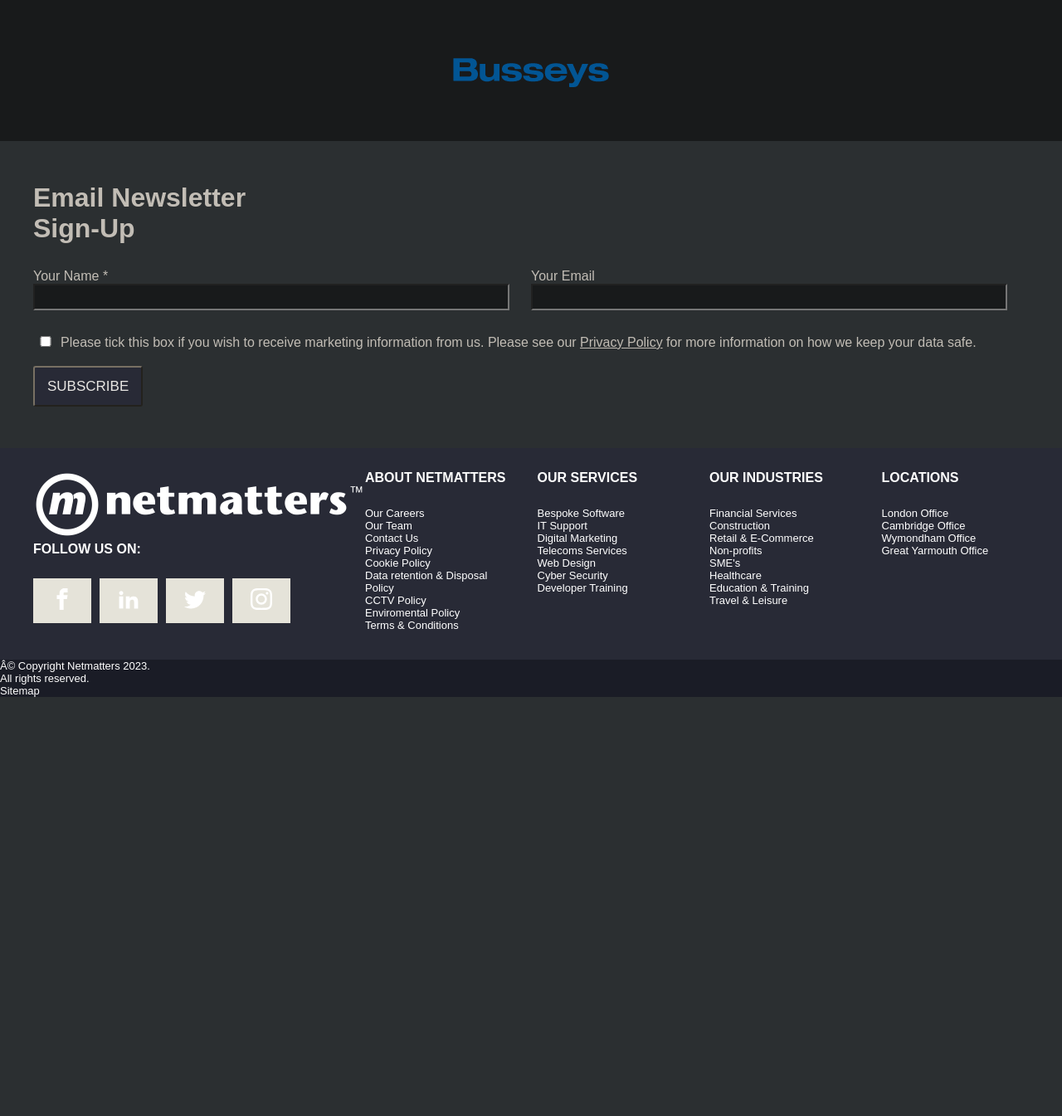
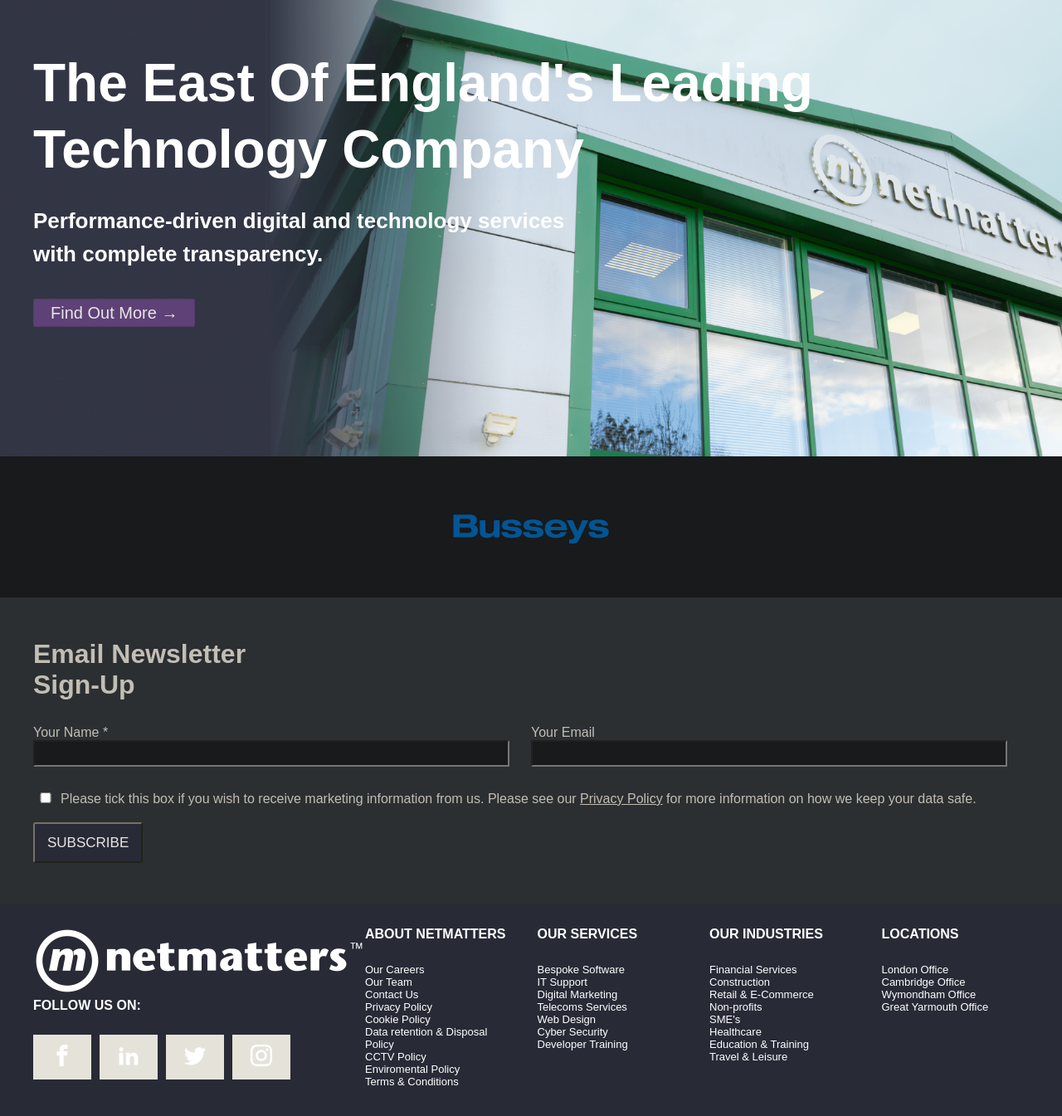
Before and after one commit to DanielH208/example_homepage, a PHP site: page / in a window 1280 px wide. Shown: the part 185-1530 px from the top of the page at 83% size. Before the commit the page ends 1025 px from the top, so only its background shows below. Run offline with PHP 8.4, Linux system fonts and the light colour scheme.

Commit message:
Added banner elements and styling

```diff
--- a/css/application.css
+++ b/css/application.css
@@ -17,6 +17,61 @@
   font-size: 1.063rem;
   border-radius: 3px;
   white-space: normal;
+}
+
+.text > h1 {
+  font-size: 2.5rem;
+  line-height: 3rem;
+  margin: 0 0 1.25rem;
+  font-weight: 600;
+}
+
+.text > p {
+  font-size: 1.25rem;
+  line-height: 1.75rem;
+  margin-top: 0 0 0.375rem;
+  font-weight: 600;
+}
+
+.banner {
+  height: 550px;
+  width: 100%;
+  color: white;
+}
+
+.content {
+  position: relative;
+  z-index: 4;
+  padding: 60px 0px;
+}
+
+.image-cover-container {
+  position: absolute;
+  height: 550px;
+  width: auto;
+}
+
+picture > img {
+  height: 550px;
+  width: 100%;
+  object-fit: cover;
+}
+
+.banner-btn-web {
+  height: auto;
+  padding: 5px 20px;
+  font-size: 1.25rem;
+  border: 1px solid transparent;
+  border-radius: 3px;
+  white-space: normal;
+  text-align: center;
+  vertical-align: middle;
+  color: rgb(232, 230, 227);
+  background-color: rgb(94, 65, 119);
+  border-color: rgb(86, 59, 109);
+  margin-top: 1.938rem;
+  margin-bottom: 1.125;
+  line-height: 50px;
 }
 
 .client-slider {
@@ -169,10 +224,6 @@ footer .container ul li {
 }
 
 @media (max-width: 767px) {
-  h1 {
-    text-align: center;
-    color: green;
-  }
   .footer-social {
     width: 100%;
     flex-wrap: wrap;
@@ -182,6 +233,9 @@ footer .container ul li {
   .link-row {
     display: flex;
     flex-wrap: wrap;
+  }
+  .text {
+    text-align: center;
   }
 }
 @media (min-width: 768px) {
@@ -203,6 +257,14 @@ footer .container ul li {
   .col-md-3 {
     width: 25%;
   }
+  .text > h1 {
+    font-size: 4rem;
+    line-height: 5rem;
+  }
+  .text > p {
+    font-size: 1.625rem;
+    line-height: 2.5rem;
+  }
 }
 @media (min-width: 1260px) {
   .container {
--- a/index.html
+++ b/index.html
@@ -14,6 +14,29 @@
             <h1>fefewrfwerfer</h1>
             <h1>fefewrfwerfer</h1>
         </header>
+        <div class="banner">
+            <div class="image-cover-container">
+                <picture>
+                    <img src="assets/images/asset 3.png">
+                </picture>
+            </div>
+            <div class="content">
+                <div class="container">
+                    <div class="text">
+                        <h1>The East Of England's Leading Technology Company</h1>
+                        <p>
+                            Performance-driven digital and technology services
+                            <br>
+                            with complete transparency.
+                        </p>
+                        <a class="banner-btn-web">
+                            Find Out More &rarr;
+                        </a>
+                    </div>
+                </div>
+            </div>
+        </div>
+
         <div class="client-slider">
             <div class="section-clients">
                 <img class="client-slider-item" src="assets/images/asset 38.png">
--- a/scss/application.scss
+++ b/scss/application.scss
@@ -22,6 +22,64 @@
     border-radius: 3px;
     white-space: normal;
 }
+
+// BANNER
+.text > h1 {
+    font-size: 2.5rem;
+    line-height: 3rem;
+    margin: 0 0 1.25rem;
+    font-weight: 600;
+
+}
+
+.text > p {
+    font-size: 1.25rem;
+    line-height: 1.75rem;
+    margin-top: 0 0 0.375rem;
+    font-weight: 600;
+}
+.banner {
+    height: 550px;
+    width: 100%;
+    color: white;
+}
+
+.content {
+    position: relative;
+    z-index: 4;
+    padding: 60px 0px;
+}
+
+.image-cover-container {
+    position: absolute;
+    height: 550px;
+    width: auto;
+}
+
+picture > img{
+    height: 550px;
+    width: 100%;
+    object-fit: cover;
+}
+
+.banner-btn-web {
+    height: auto;
+    padding: 5px 20px;
+    font-size: 1.25rem;
+    border: 1px solid transparent;
+    border-radius: 3px;
+    white-space: normal;
+    text-align: center;
+    vertical-align: middle;
+    color: rgb(232, 230, 227);
+    background-color: rgb(94, 65, 119);
+    border-color: rgb(86, 59, 109);
+    margin-top: 1.938rem;
+    margin-bottom: 1.125;
+    line-height: 50px;
+}
+
+
 
 // CLIENT SLIDER
 .client-slider {
@@ -189,10 +247,6 @@ footer .container ul li {
 }
 
 @media (max-width: 767px) {
-    h1 {
-        text-align: center;
-        color: green;
-    }
 
     .footer-social{
 
@@ -207,6 +261,10 @@ footer .container ul li {
         display: flex;
         flex-wrap: wrap;
     }
+    .text {
+        text-align: center;
+    }
+
 }
 
 @media (min-width: 768px) {
@@ -231,6 +289,16 @@ footer .container ul li {
     .col-md-3 {
         width: 25%;
     }
+    .text > h1 {
+        font-size: 4rem;
+        line-height: 5rem;
+    }
+
+    .text > p {
+        font-size: 1.625rem;
+        line-height: 2.5rem;
+    }
+
 }
 
 
```
Also changed, not shown: 1 other file.
